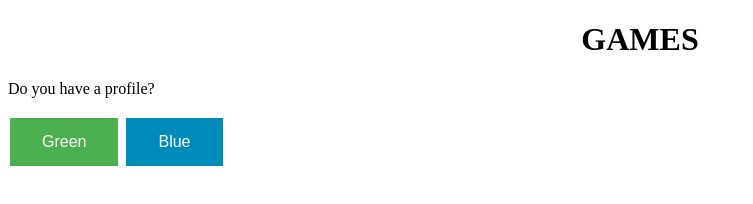
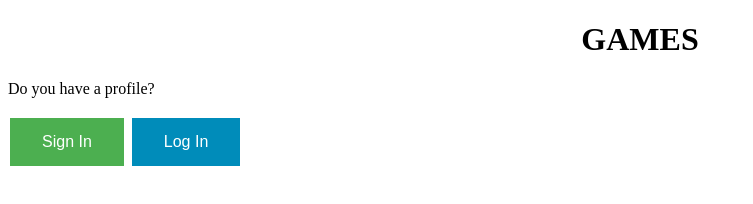
Before and after one commit to fruzo20/CS431_Project, a plain HTML site: page main_page.html in a window 1280 px wide. Shown: the whole page, without its empty margins (0-753 px from the left). Drawn offline with Linux system fonts and the light colour scheme.

Commit message:
Update main_page.html

```diff
--- a/main_page.html
+++ b/main_page.html
@@ -22,9 +22,9 @@
 <body>
 
 <h1 style="text-align:center">GAMES</h1>
-<p>Do you have a profile?</p>
-<button class="button button1">Green</button>
-<button class="button button2">Blue</button>
+<p style="test-align:center">Do you have a profile?</p>
+<button class="button button1">Sign In</button>
+<button class="button button2">Log In</button>
 
 </body>
 </html>
```
